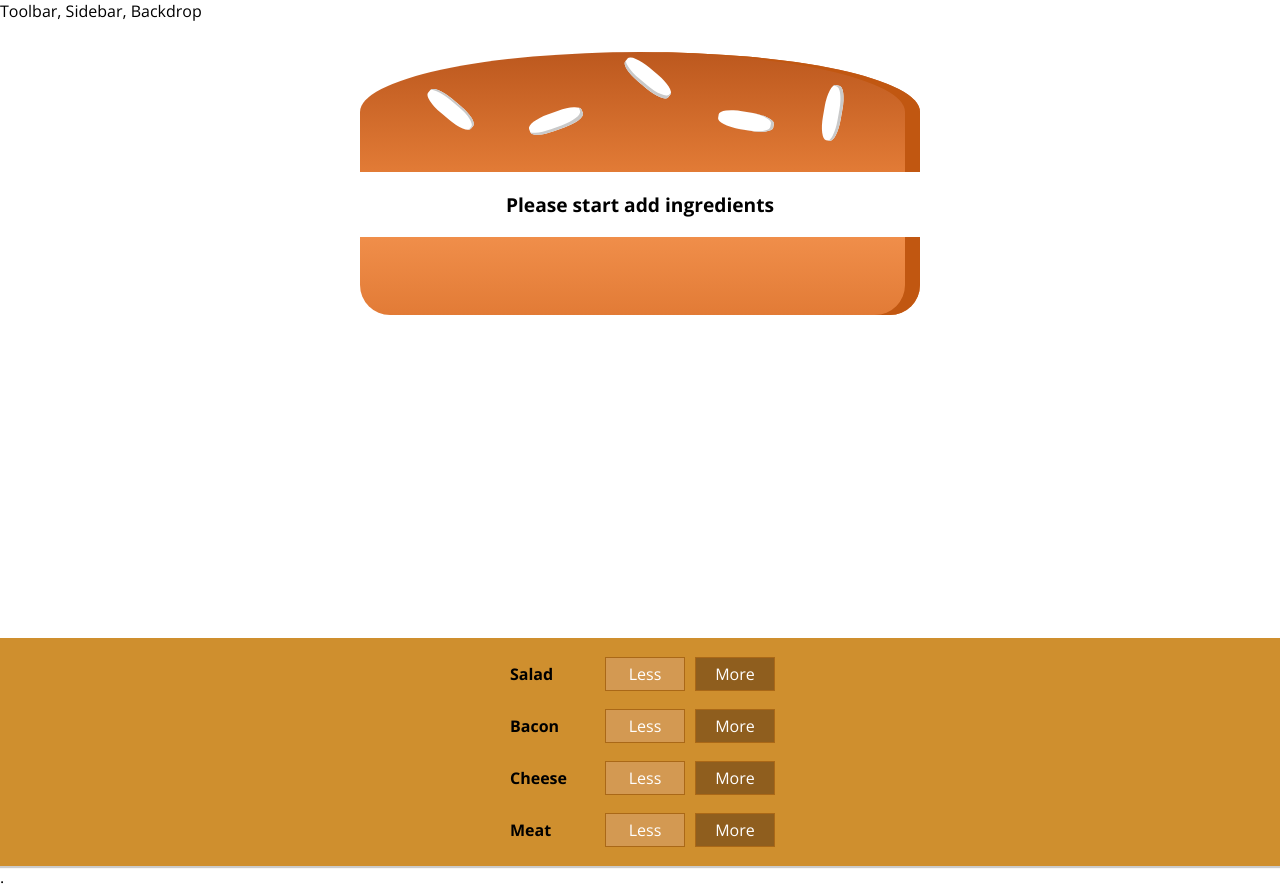
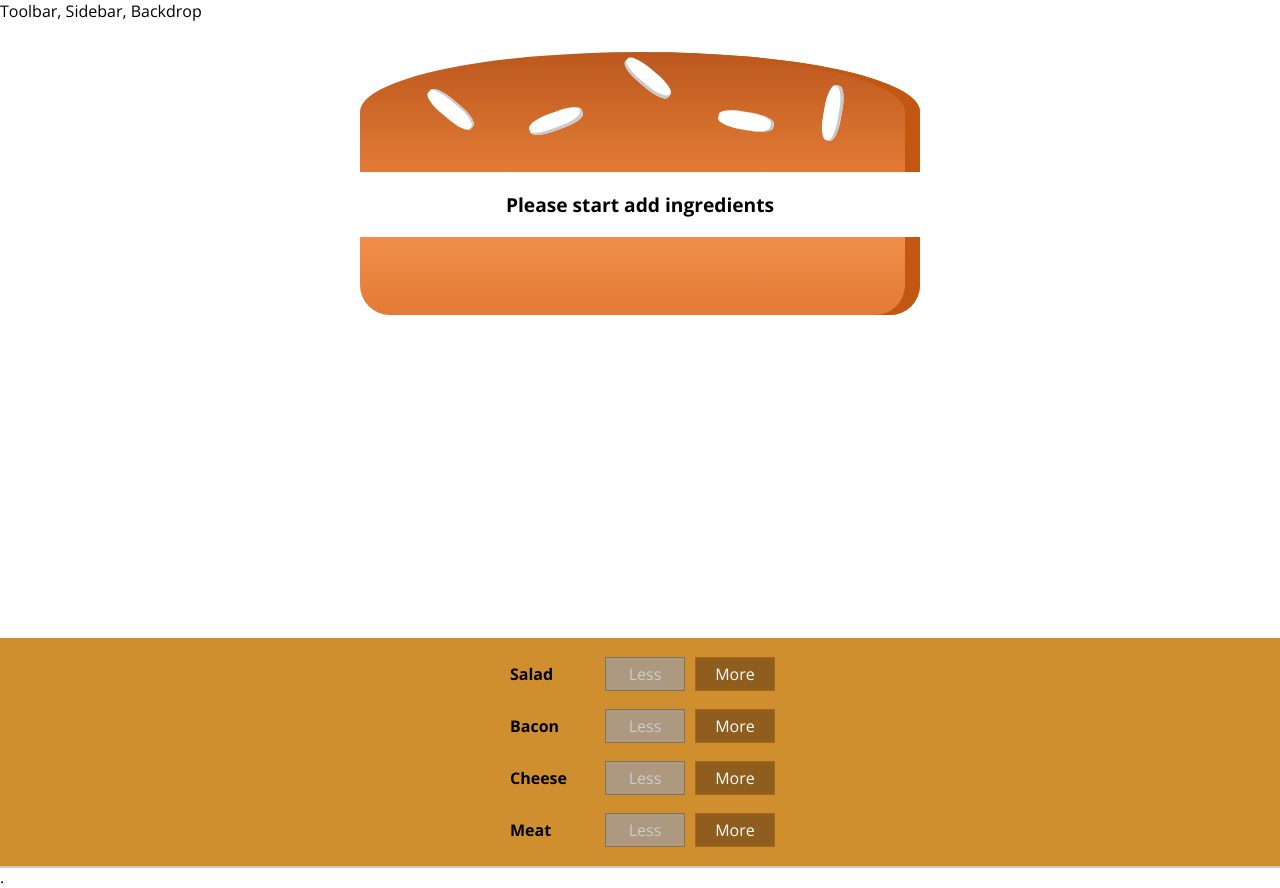
Before and after one commit to mfrandes/burger-builder-course-project-app, a React app: page / in a window 1280 px wide. Built offline with nearby package versions, Linux system fonts and the light colour scheme.

Commit message:
Remove ingredients and pass disabled state to btn

```diff
--- a/src/components/Burger/BuildControls/BuildControl/BuildControl.js
+++ b/src/components/Burger/BuildControls/BuildControl/BuildControl.js
@@ -5,8 +5,13 @@ import classes from './BuildControl.css';
 const buildControl = (props) => (
     <div className={classes.BuildControl}>
         <div className={classes.Label}> {props.label}</div>
-        <button className={classes.Less}>Less</button>
-        <button className={classes.More} onClick={props.added}>More</button>
+        <button
+        className={classes.Less}
+        onClick={props.removed}
+        disabled={props.disabled}>Less</button>
+        <button
+        className={classes.More}
+        onClick={props.added}>More</button>
     </div >
 );
 
--- a/src/components/Burger/BuildControls/BuildControls.js
+++ b/src/components/Burger/BuildControls/BuildControls.js
@@ -17,7 +17,9 @@ const buildControls = (props) => {
                 <BuildControl
                     key={ctrl.label}
                     label={ctrl.label}
-                    added={() => props.ingredientAdded(ctrl.type)} />
+                    added={() => props.ingredientAdded(ctrl.type)}
+                    removed={() => props.ingredientRemoved(ctrl.type)}
+                    disabled={props.disabled[ctrl.type]} />
             ))}
         </div>
     )
--- a/src/containers/BurgerBuilder/BurgerBuilder.js
+++ b/src/containers/BurgerBuilder/BurgerBuilder.js
@@ -25,7 +25,7 @@ class BurgerBuilder extends Component {
     addIngredientHandler = (type) => {
         const oldCount = this.state.ingredients[type];
         const updatedCount = oldCount + 1;
-        const updatedIngredients = {...this.state.ingredients};
+        const updatedIngredients = { ...this.state.ingredients };
         updatedIngredients[type] = updatedCount;
         const priceAddition = INGREDIENT_PRICES[type];
         const oldPrice = this.state.totalPrice;
@@ -33,12 +33,35 @@ class BurgerBuilder extends Component {
         this.setState({ ingredients: updatedIngredients, totalPrice: updatedPrice });
     }
 
+    removeIngredientHandler = (type) => {
+        const oldCount = this.state.ingredients[type];
+        if (oldCount <= 0) {
+            return;
+        }
+        const updatedCount = oldCount - 1;
+        const updatedIngredients = { ...this.state.ingredients };
+        updatedIngredients[type] = updatedCount;
+        const priceDeduction = INGREDIENT_PRICES[type];
+        const oldPrice = this.state.totalPrice;
+        const updatedPrice = oldPrice - priceDeduction;
+        this.setState({ ingredients: updatedIngredients, totalPrice: updatedPrice });
+    }
+
     render() {
+        const disabledInfo= {
+            ...this.state.ingredients
+        };
+        for(let key in disabledInfo){
+            disabledInfo[key] = disabledInfo[key] <= 0;
+        };
+
         return (
             <Aux>
                 <Burger ingredients={this.state.ingredients} />
                 <BuildControls
-                    ingredientAdded={this.addIngredientHandler} />.
+                    ingredientAdded={this.addIngredientHandler}
+                    ingredientRemoved={this.removeIngredientHandler}
+                    disabled={disabledInfo}/>.
             </Aux>
         );
     }
```
